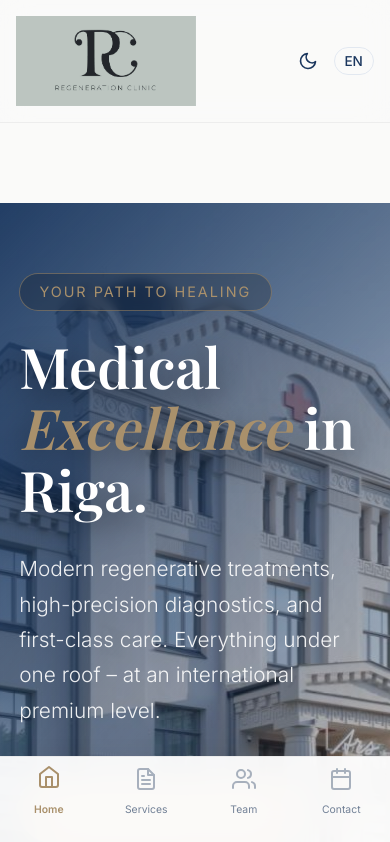
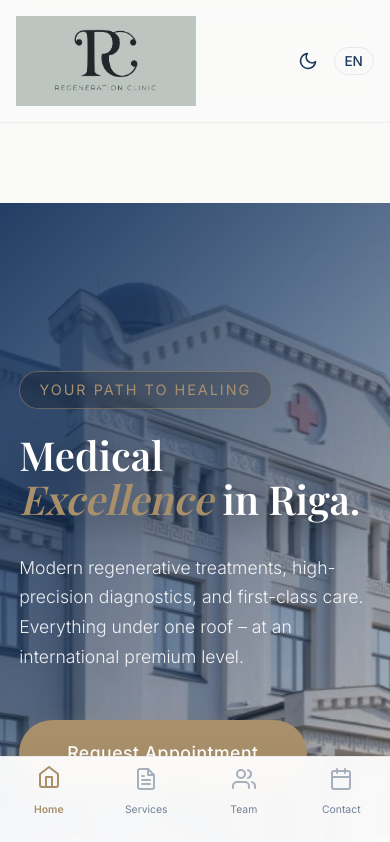
Before and after one commit to justin-boch-solutions/regeneration-clinic, a Next.js app: page /en/ in a window 390 px wide. Shown: the top 842 px of the page. Built offline with nearby package versions, Linux system fonts and the light colour scheme.

Commit message:
fix: resolve Vercel build error via force-dynamic and improve mobile UI harmony

```diff
--- a/src/app/[lang]/page.tsx
+++ b/src/app/[lang]/page.tsx
@@ -20,7 +20,7 @@ export default async function Home({ params }: { params: Promise<{ lang: 'de'|'e
       <div className="ambient-orb" style={{ width: '500px', height: '500px', top: '40%', right: '-150px', background: 'var(--secondary-color)', animationDelay: '-5s' }}></div>
 
       {/* 1. HERO SECTION (Extreme Wow Factor) */}
-      <section className={styles.hero} style={{ height: '95vh', overflow: 'hidden' }}>
+      <section className={styles.hero} style={{ minHeight: '100svh', overflow: 'hidden', display: 'flex', alignItems: 'center' }}>
         {/* Parallax Background */}
         <div style={{ position: 'absolute', top: 0, left: 0, width: '100%', height: '120%', zIndex: -2, animation: 'slowZoom 20s infinite alternate' }}>
           <Image
@@ -40,11 +40,11 @@ export default async function Home({ params }: { params: Promise<{ lang: 'de'|'e
             <div style={{ display: 'inline-block', padding: '0.4rem 1.2rem', border: '1px solid rgba(169, 144, 107, 0.5)', borderRadius: '30px', color: 'var(--primary-color)', fontSize: '0.9rem', letterSpacing: '2px', textTransform: 'uppercase', marginBottom: '1.5rem', background: 'rgba(0,0,0,0.2)', backdropFilter: 'blur(5px)' }}>
               {dict.hero.badge}
             </div>
-            <h1 style={{ color: 'white', fontSize: 'clamp(3.5rem, 5vw, 5.5rem)', lineHeight: 1.1, marginBottom: '2rem', textShadow: '0 10px 30px rgba(0,0,0,0.5)' }}>
+            <h1 style={{ color: 'white', fontSize: 'clamp(2.5rem, 8vw, 5.5rem)', lineHeight: 1.1, marginBottom: '2rem', textShadow: '0 10px 30px rgba(0,0,0,0.5)' }}>
               {dict.hero.title1} <br/>
               <span style={{ color: 'var(--primary-color)', fontFamily: 'var(--font-serif)', fontStyle: 'italic' }}>{dict.hero.title2}</span> {dict.hero.title3}
             </h1>
-            <p style={{ fontSize: '1.3rem', marginBottom: '3rem', opacity: 0.9, maxWidth: '650px', lineHeight: 1.7, fontWeight: 300 }}>
+            <p style={{ fontSize: 'clamp(1.1rem, 3vw, 1.3rem)', marginBottom: '3rem', opacity: 0.9, maxWidth: '650px', lineHeight: 1.7, fontWeight: 300 }}>
               {dict.hero.subtitle}
             </p>
             <div style={{ display: 'flex', gap: '1.5rem', flexWrap: 'wrap' }}>
@@ -149,7 +149,7 @@ export default async function Home({ params }: { params: Promise<{ lang: 'de'|'e
           </ScrollReveal>
 
           <ScrollReveal direction="left">
-            <TiltCard style={{ height: '500px', borderRadius: '30px', boxShadow: '0 30px 60px rgba(0,0,0,0.1)' }} className="interactive">
+            <TiltCard style={{ minHeight: '350px', height: '100%', borderRadius: '30px', boxShadow: '0 30px 60px rgba(0,0,0,0.1)' }} className="interactive">
               <Image
                 src="/images/image004.jpg"
                 alt="Medizinisches Team"
@@ -315,7 +315,7 @@ export default async function Home({ params }: { params: Promise<{ lang: 'de'|'e
             </ScrollReveal>
 
             {/* Map Frame */}
-            <ScrollReveal direction="none" style={{ position: 'relative', minHeight: '500px' }} className="interactive">
+            <ScrollReveal direction="none" style={{ position: 'relative', minHeight: '350px' }} className="interactive">
               <iframe
                 src="https://www.google.com/maps/embed?pb=!1m18!1m12!1m3!1d2175.642598555139!2d24.148154877372295!3d56.95488107353974!2m3!1f0!2f0!3f0!3m2!1i1024!2i768!4f13.1!3m3!1m2!1s0x46eecfd15c898c69%3A0xa1aa42c0de1d601b!2sJ%C4%81%C5%86a%20Asara%20iela%203%2C%20Latgales%20priek%C5%A1pils%C4%93ta%2C%20R%C4%ABga%2C%20LV-1009%2C%20Lettland!5e0!3m2!1sde!2sde!4v1700000000000!5m2!1sde!2sde"
                 width="100%"
--- a/src/app/admin/dashboard/page.tsx
+++ b/src/app/admin/dashboard/page.tsx
@@ -1,5 +1,7 @@
 import DashboardClient from "../../../components/DashboardClient";
 import prisma from "../../../lib/prisma";
+
+export const dynamic = "force-dynamic";
 
 export default async function AdminDashboard() {
   // Fetch initial data securely from server
--- a/src/app/globals.css
+++ b/src/app/globals.css
@@ -110,8 +110,8 @@ a {
   }
   h1, h2, h3, h4, h5, h6 {
     overflow-wrap: break-word;
-    hyphens: auto;
-    -webkit-hyphens: auto;
+    hyphens: none;
+    -webkit-hyphens: none;
     word-break: normal;
   }
 }
@@ -431,9 +431,11 @@ footer {
     scroll-snap-type: x mandatory;
     scroll-behavior: smooth;
     -webkit-overflow-scrolling: touch;
-    padding-bottom: 2rem; /* space for scrollbar or visual balance */
-    margin-right: -2rem; /* bleed out of container */
-    padding-right: 2rem;
+    padding-bottom: 2rem;
+    margin-left: -1.2rem;
+    margin-right: -1.2rem;
+    padding-left: 1.2rem;
+    padding-right: 1.2rem;
   }
   .features-grid > div {
     min-width: 85vw;
```
Also changed, not shown: src/app/[lang]/leistungen/page.tsx (+6 -6 lines).
